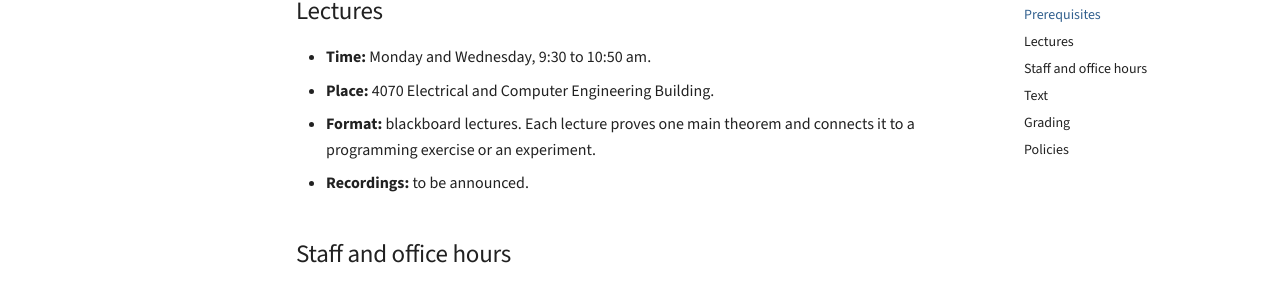
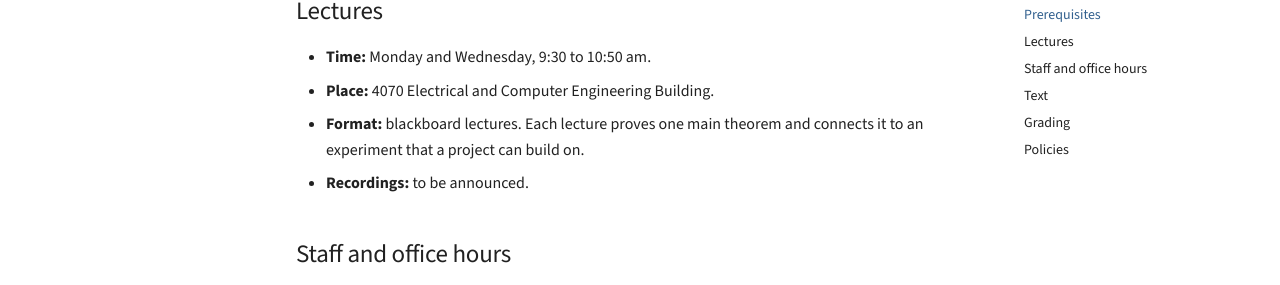
Before and after one commit to sayanmitracode/InfoRobotics-Course, an MkDocs documentation site: the page built from docs/info.md, in a window 1280 px wide and 900 px high, scrolled down 1098 px. Shown: the part 147-432 px from the top of the window. Built offline with MkDocs 1.6.1 and Material for MkDocs 9.7.7, drawn with Linux system fonts in a browser that asks for light colours; comment, search, counter and statistics services are not loaded.

Commit message:
Remove programming exercises; programming lives in the projects
Co-Authored-By: Claude Opus 5.5 (1M context) <noreply@anthropic.com>

```diff
--- a/docs/info.md
+++ b/docs/info.md
@@ -25,7 +25,7 @@ Students will be able to:
 
 - **Time:** Monday and Wednesday, 9:30 to 10:50 am.
 - **Place:** 4070 Electrical and Computer Engineering Building.
-- **Format:** blackboard lectures. Each lecture proves one main theorem and connects it to a programming exercise or an experiment.
+- **Format:** blackboard lectures. Each lecture proves one main theorem and connects it to an experiment that a project can build on.
 - **Recordings:** to be announced.
 
 ## Staff and office hours
--- a/mkdocs.yml
+++ b/mkdocs.yml
@@ -8,7 +8,6 @@ nav:
   - Home: index.md
   - Administrivia: info.md
   - Schedule: schedule.md
-  - Exercises: exercises.md
   - Project: project.md
   - Resources: resources.md
 
```
Also changed, not shown: docs/exercises.md (deleted, +0 -17 lines), docs/resources.md (+1 -1 lines).
